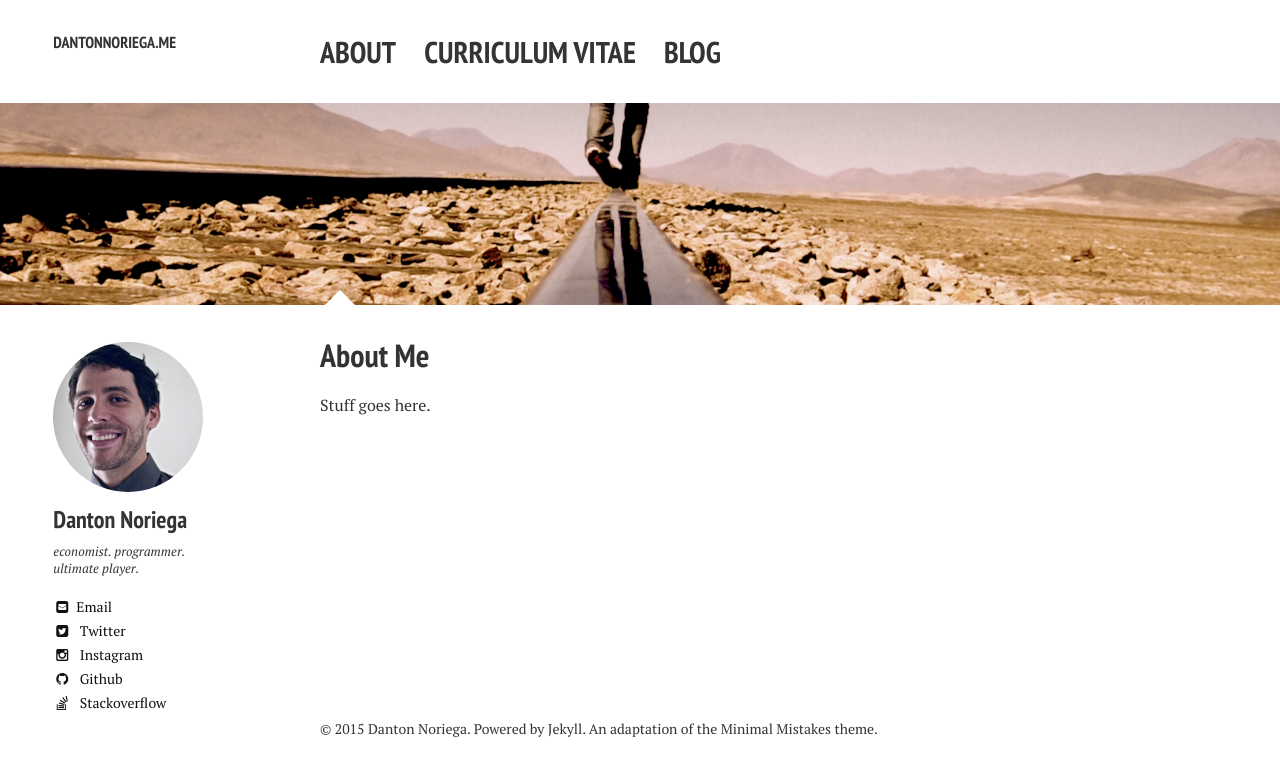
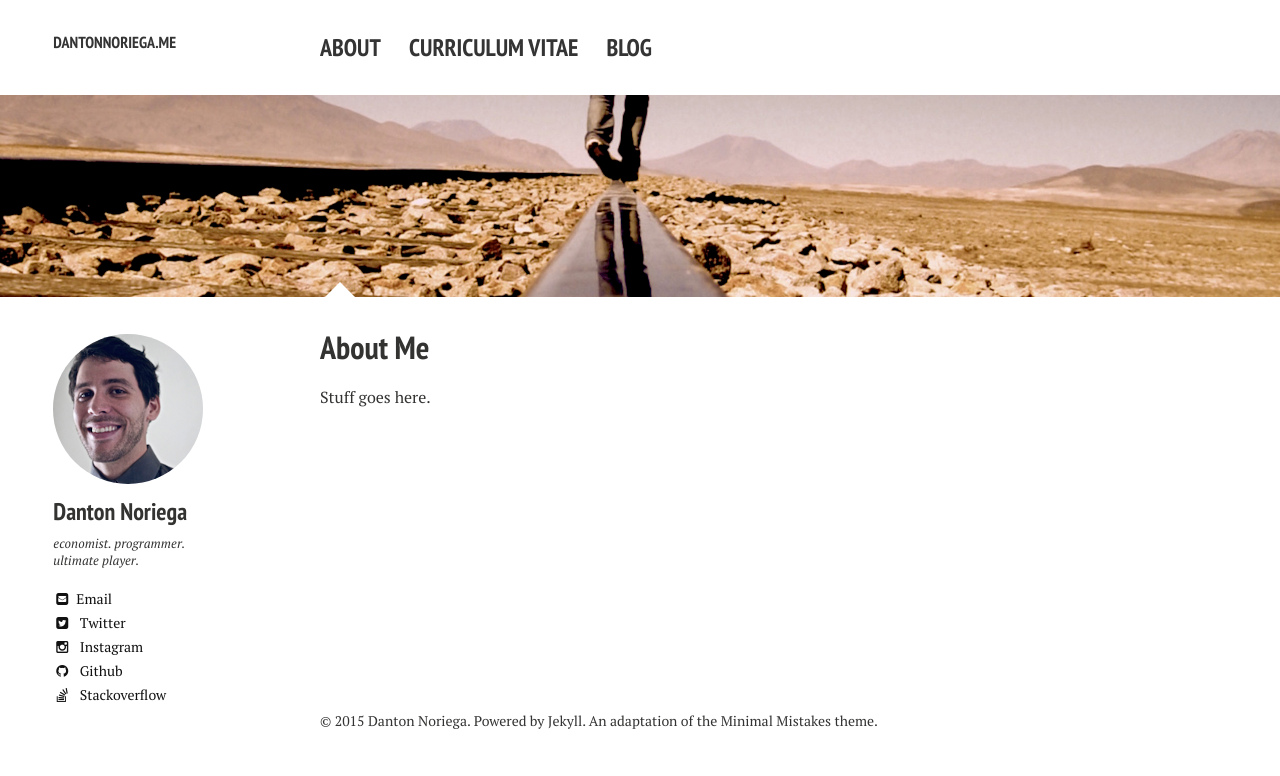
Before and after one commit to dantonnoriega/dantonnoriega.me, a Jekyll site: the page built from index.md, in a window 1280 px wide. Shown: the top 776 px of the page. Built offline with Jekyll 4.4.1, drawn with Linux system fonts in a browser that asks for light colours; Markdown is read by kramdown in place of the engine named in the settings.

Commit message:
nav font change 30 -> 24

```diff
--- a/_sass/page.scss
+++ b/_sass/page.scss
@@ -69,7 +69,7 @@ body {
 		list-style-type: none;
 		border-bottom: 1px solid lighten($black,80);
 		border-bottom: 1px solid fade($black,10);
-		@include font-rem(30);
+		@include font-rem(24);
 		&:last-child {
 			border-bottom: 0 solid transparent;
 		}
```
